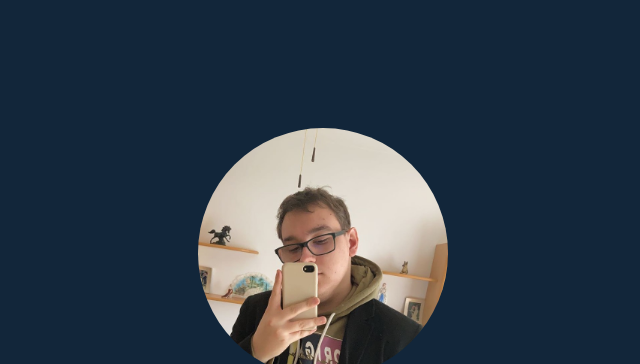
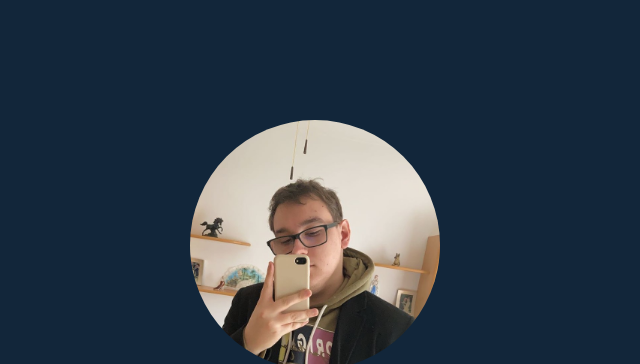
Before and after one commit to marcuss346/personal_website, a plain HTML site: page index.html in a window 1280 px wide. Shown: the top 364 px of the page, without its empty margins (325-965 px from the left). Drawn offline with Linux system fonts and the light colour scheme.

Commit message:
edited css

```diff
--- a/style.css
+++ b/style.css
@@ -1,13 +1,16 @@
 @import url('https://fonts.googleapis.com/css2?family=Roboto:ital,wght@1,300&display=swap');
 
-html,
 body {
-    padding: 0;
+    display: flex;
+    flex-direction: column;
+    width: 100%;
 }
 
 * {
     background-color: #12263A;
     font-family: system-ui, -apple-system, BlinkMacSystemFont, 'Segoe UI', Roboto, Oxygen, Ubuntu, Cantarell, 'Open Sans', 'Helvetica Neue', sans-serif;
+    padding: 0;
+    margin: 0;
 }
 
 .heading {
```
